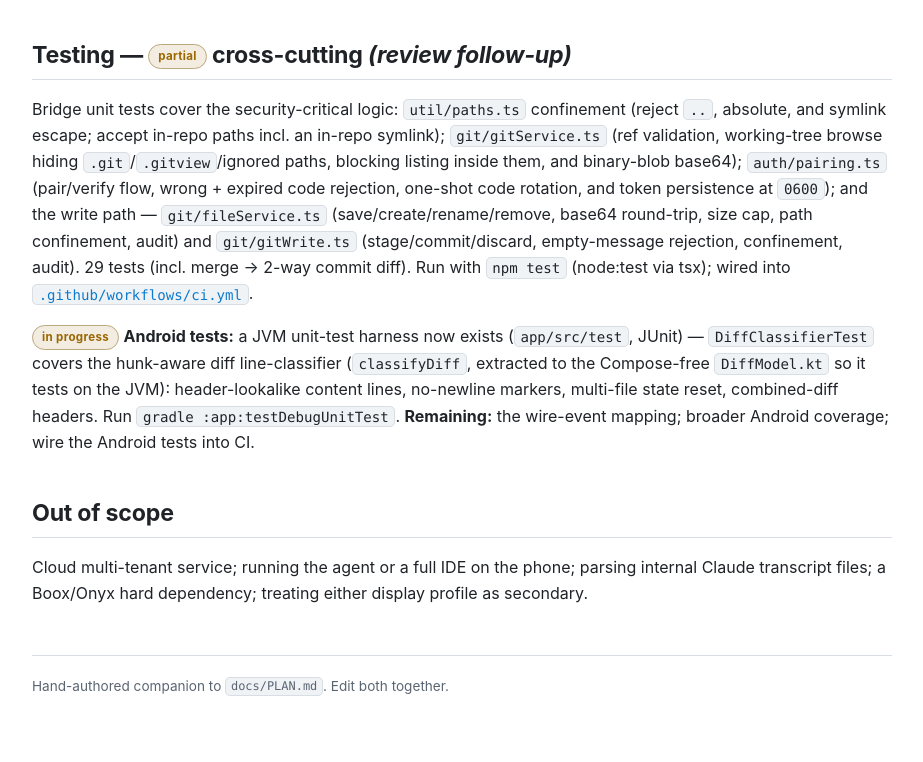
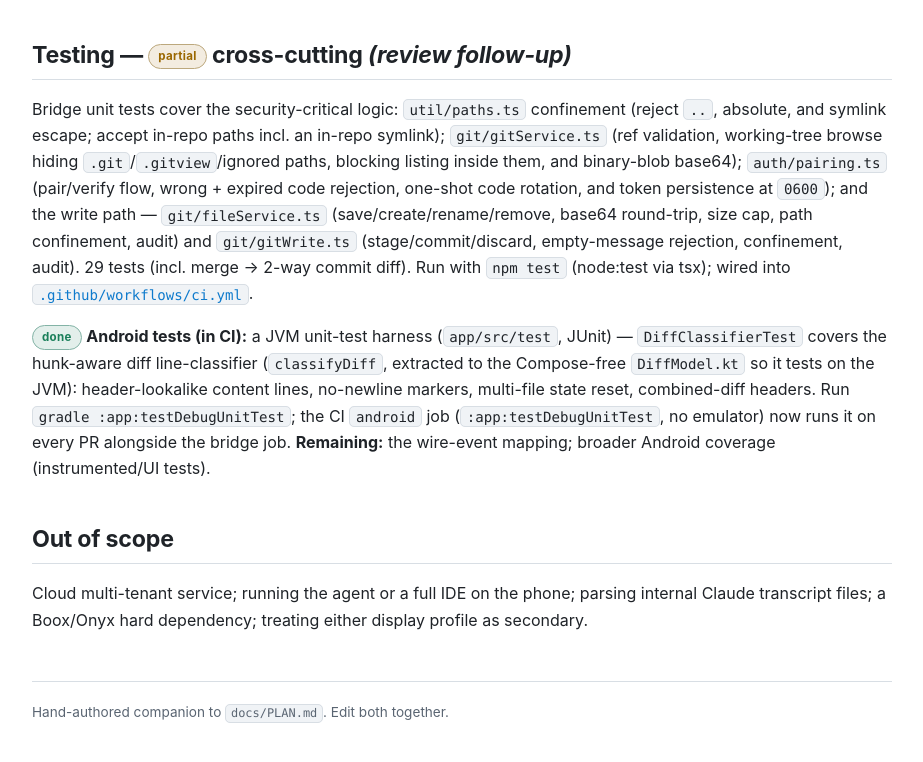
Before and after one commit to teapotlaboratories/git-view, a plain HTML site: page docs/html/PLAN.html in a window 1280 px wide. Shown: the part 3540-4302 px from the top of the page, without its empty margins (303-1226 px from the left). Drawn offline with Linux system fonts and the light colour scheme.

Commit message:
CI: run the Android unit tests on every PR
Enable an android job in ci.yml — :app:testDebugUnitTest on ubuntu-latest with JDK 17 + the
Android SDK, no emulator. It compiles the app's debug + test sources and runs DiffClassifierTest
alongside the existing bridge job, so a diff-classifier (or Kotlin compile) regression fails CI
instead of only my local run. Replaces the commented-out assembleDebug stub — its 'enable once
the wrapper is committed' blocker is resolved (gradlew + wrapper.jar are tracked). Update PLAN
(md + HTML twin): Android tests move from 'wire into CI' to done.

Verified locally: the exact command is green (BUILD SUCCESSFUL, 7 tests, 0 failures).

```diff
--- a/docs/html/PLAN.html
+++ b/docs/html/PLAN.html
@@ -357,13 +357,15 @@ flowchart LR
       rejection, confinement, audit). 29 tests (incl. merge → 2-way commit diff). Run with
       <code>npm test</code> (node:test via tsx); wired into
       <a href="../../.github/workflows/ci.yml"><code>.github/workflows/ci.yml</code></a>.</p>
-      <p><span class="badge partial">in progress</span> <strong>Android tests:</strong> a JVM
-      unit-test harness now exists (<code>app/src/test</code>, JUnit) — <code>DiffClassifierTest</code>
+      <p><span class="badge done">done</span> <strong>Android tests (in CI):</strong> a JVM
+      unit-test harness (<code>app/src/test</code>, JUnit) — <code>DiffClassifierTest</code>
       covers the hunk-aware diff line-classifier (<code>classifyDiff</code>, extracted to the
       Compose-free <code>DiffModel.kt</code> so it tests on the JVM): header-lookalike content lines,
       no-newline markers, multi-file state reset, combined-diff headers. Run
-      <code>gradle :app:testDebugUnitTest</code>. <strong>Remaining:</strong> the wire-event mapping;
-      broader Android coverage; wire the Android tests into CI.</p>
+      <code>gradle :app:testDebugUnitTest</code>; the CI <code>android</code> job
+      (<code>:app:testDebugUnitTest</code>, no emulator) now runs it on every PR alongside the bridge
+      job. <strong>Remaining:</strong> the wire-event mapping; broader Android coverage
+      (instrumented/UI tests).</p>
 
       <h2>Out of scope</h2>
       <p>Cloud multi-tenant service; running the agent or a full IDE on the phone; parsing internal
```
Also changed, not shown: docs/PLAN.md (+4 -3 lines), .github/workflows/ci.yml.
